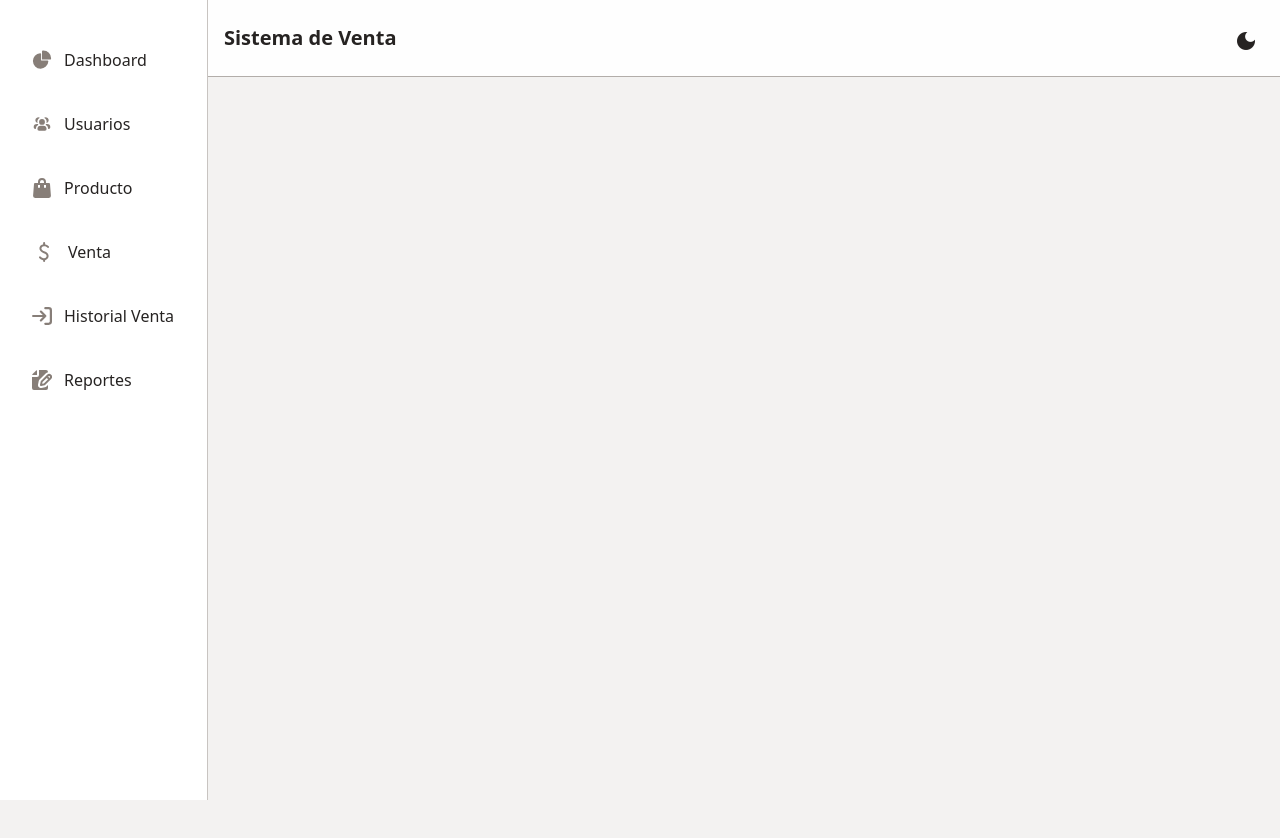
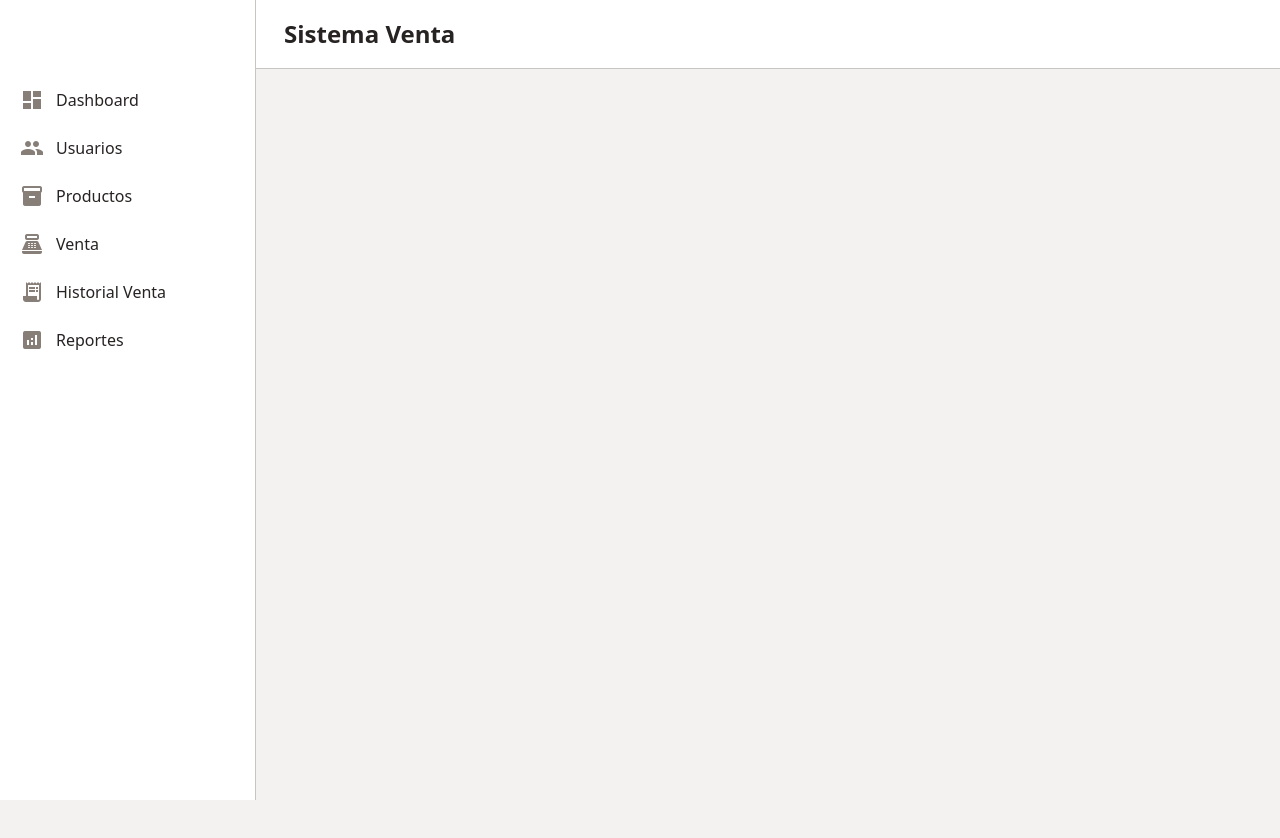
Before and after one commit to jgranados4/SistemaVenta, an Angular app: page /pages in a window 1280 px wide. Shown: the top 838 px of the page. Before the commit the page ends 800 px from the top, so only its background shows below. Built offline with nearby package versions, Linux system fonts and the light colour scheme.

Commit message:
feat: Refactor layout component to use dynamic menu items and improve sidebar functionality

```diff
--- a/src/app/componentes/layout/layout.component.html
+++ b/src/app/componentes/layout/layout.component.html
@@ -1,174 +1,62 @@
 <aside
   id="logo-sidebar"
-  class="fixed top-0 bottom-0 w-52 z-40 h-full p-4 border-r
-         bg-white dark:bg-gray-900
-         border-gray-200 dark:border-gray-800
-         theme-transition"
+  class="fixed top-0 left-0 z-40 w-64 h-screen pt-20 transition-transform bg-white border-r border-gray-200 sm:translate-x-0 dark:bg-gray-800 dark:border-gray-700"
+  [class.-translate-x-full]="!isSidebarActive()"
+  aria-label="Sidebar"
 >
-  <div class="py-4">
+  <div class="h-full px-3 pb-4 overflow-y-auto bg-white dark:bg-gray-800">
     <ul class="space-y-2 font-medium">
+      @for (item of menuItems(); track item.link) {
       <li>
         <a
-          routerLink="/pages/dasboard"
-          class="nav-link"
+          [routerLink]="item.link"
+          routerLinkActive="bg-gray-100 dark:bg-gray-700 text-primary-600 dark:text-primary-400"
+          class="flex items-center p-2 text-gray-900 rounded-lg dark:text-white hover:bg-gray-100 dark:hover:bg-gray-700 group transition-colors duration-200"
         >
-          <svg
-            class="nav-icon"
-            aria-hidden="true"
-            xmlns="http://www.w3.org/2000/svg"
-            fill="currentColor"
-            viewBox="0 0 22 21"
+          <mat-icon
+            class="w-6 h-6 text-gray-500 transition duration-75 dark:text-gray-400 group-hover:text-gray-900 dark:group-hover:text-white group-[.active]:text-inherit"
           >
-            <path
-              d="M16.975 11H10V4.025a1 1 0 0 0-1.066-.998 8.5 8.5 0 1 0 9.039 9.039.999.999 0 0 0-1-1.066h.002Z"
-            />
-            <path
-              d="M12.5 0c-.157 0-.311.01-.565.027A1 1 0 0 0 11 1.02V10h8.975a1 1 0 0 0 1-.935c.013-.188.028-.374.028-.565A8.51 8.51 0 0 0 12.5 0Z"
-            />
-          </svg>
-          <span class="flex-1 ms-3 whitespace-nowrap">Dashboard</span>
+            {{ item.icon }}
+          </mat-icon>
+
+          <span class="ms-3">{{ item.label }}</span>
         </a>
       </li>
-      <li>
-        <a
-          routerLink="/pages/usuarios"
-          class="nav-link"
-        >
-          <svg
-            class="nav-icon"
-            aria-hidden="true"
-            xmlns="http://www.w3.org/2000/svg"
-            width="24"
-            height="24"
-            fill="currentColor"
-            viewBox="0 0 24 24"
-          >
-            <path
-              fill-rule="evenodd"
-              d="M12 6a3.5 3.5 0 1 0 0 7 3.5 3.5 0 0 0 0-7Zm-1.5 8a4 4 0 0 0-4 4 2 2 0 0 0 2 2h7a2 2 0 0 0 2-2 4 4 0 0 0-4-4h-3Zm6.82-3.096a5.51 5.51 0 0 0-2.797-6.293 3.5 3.5 0 1 1 2.796 6.292ZM19.5 18h.5a2 2 0 0 0 2-2 4 4 0 0 0-4-4h-1.1a5.503 5.503 0 0 1-.471.762A5.998 5.998 0 0 1 19.5 18ZM4 7.5a3.5 3.5 0 0 1 5.477-2.889 5.5 5.5 0 0 0-2.796 6.293A3.501 3.501 0 0 1 4 7.5ZM7.1 12H6a4 4 0 0 0-4 4 2 2 0 0 0 2 2h.5a5.998 5.998 0 0 1 3.071-5.238A5.505 5.505 0 0 1 7.1 12Z"
-              clip-rule="evenodd"
-            />
-          </svg>
-
-          <span class="flex-1 ms-3 whitespace-nowrap">Usuarios</span>
-        </a>
-      </li>
-      <li>
-        <a
-          routerLink="/pages/productos"
-          class="nav-link"
-        >
-          <svg
-            class="nav-icon"
-            aria-hidden="true"
-            xmlns="http://www.w3.org/2000/svg"
-            fill="currentColor"
-            viewBox="0 0 18 20"
-          >
-            <path
-              d="M17 5.923A1 1 0 0 0 16 5h-3V4a4 4 0 1 0-8 0v1H2a1 1 0 0 0-1 .923L.086 17.846A2 2 0 0 0 2.08 20h13.84a2 2 0 0 0 1.994-2.153L17 5.923ZM7 9a1 1 0 0 1-2 0V7h2v2Zm0-5a2 2 0 1 1 4 0v1H7V4Zm6 5a1 1 0 1 1-2 0V7h2v2Z"
-            />
-          </svg>
-          <span class="flex-1 ms-3 whitespace-nowrap">Producto</span>
-        </a>
-      </li>
-      <li>
-        <a
-          routerLink="/pages/Venta"
-          class="nav-link"
-        >
-          <svg
-            class="w-6 h-6 text-gray-500 transition duration-75"
-            aria-hidden="true"
-            xmlns="http://www.w3.org/2000/svg"
-            width="24"
-            height="24"
-            fill="none"
-            viewBox="0 0 24 24"
-          >
-            <path
-              stroke="currentColor"
-              stroke-linecap="round"
-              stroke-linejoin="round"
-              stroke-width="2"
-              d="M8 17.345a4.76 4.76 0 0 0 2.558 1.618c2.274.589 4.512-.446 4.999-2.31.487-1.866-1.273-3.9-3.546-4.49-2.273-.59-4.034-2.623-3.547-4.488.486-1.865 2.724-2.899 4.998-2.31.982.236 1.87.793 2.538 1.592m-3.879 12.171V21m0-18v2.2"
-            />
-          </svg>
-          <span class="flex-1 ms-3 whitespace-nowrap">Venta</span>
-        </a>
-      </li>
-
-      <li>
-        <a
-          routerLink="/pages/historial_venta"
-          class="nav-link"
-        >
-          <svg
-            class="nav-icon"
-            aria-hidden="true"
-            xmlns="http://www.w3.org/2000/svg"
-            fill="none"
-            viewBox="0 0 18 16"
-          >
-            <path
-              stroke="currentColor"
-              stroke-linecap="round"
-              stroke-linejoin="round"
-              stroke-width="2"
-              d="M1 8h11m0 0L8 4m4 4-4 4m4-11h3a2 2 0 0 1 2 2v10a2 2 0 0 1-2 2h-3"
-            />
-          </svg>
-          <span class="flex-1 ms-3 whitespace-nowrap">Historial Venta</span>
-        </a>
-      </li>
-      <li>
-        <a
-          routerLink="/pages/reportes"
-          class="nav-link"
-        >
-          <svg
-            class="nav-icon"
-            aria-hidden="true"
-            xmlns="http://www.w3.org/2000/svg"
-            fill="currentColor"
-            viewBox="0 0 20 20"
-          >
-            <path
-              d="M5 5V.13a2.96 2.96 0 0 0-1.293.749L.879 3.707A2.96 2.96 0 0 0 .13 5H5Z"
-            />
-            <path
-              d="M6.737 11.061a2.961 2.961 0 0 1 .81-1.515l6.117-6.116A4.839 4.839 0 0 1 16 2.141V2a1.97 1.97 0 0 0-1.933-2H7v5a2 2 0 0 1-2 2H0v11a1.969 1.969 0 0 0 1.933 2h12.134A1.97 1.97 0 0 0 16 18v-3.093l-1.546 1.546c-.413.413-.94.695-1.513.81l-3.4.679a2.947 2.947 0 0 1-1.85-.227 2.96 2.96 0 0 1-1.635-3.257l.681-3.397Z"
-            />
-            <path
-              d="M8.961 16a.93.93 0 0 0 .189-.019l3.4-.679a.961.961 0 0 0 .49-.263l6.118-6.117a2.884 2.884 0 0 0-4.079-4.078l-6.117 6.117a.96.96 0 0 0-.263.491l-.679 3.4A.961.961 0 0 0 8.961 16Zm7.477-9.8a.958.958 0 0 1 .68-.281.961.961 0 0 1 .682 1.644l-.315.315-1.36-1.36.313-.318Zm-5.911 5.911 4.236-4.236 1.359 1.359-4.236 4.237-1.7.339.341-1.699Z"
-            />
-          </svg>
-          <span class="flex-1 ms-3 whitespace-nowrap">Reportes</span>
-        </a>
-      </li>
+      }
     </ul>
   </div>
 </aside>
-<main class="relative md:ml-52 min-h-screen
-             bg-gray-50 dark:bg-gray-900
-             theme-transition">
-  <!-- Navbar -->
-  <nav class="sticky top-0 z-50 w-full p-2
-             border-b border-gray-300 dark:border-gray-800
-             bg-white/90 dark:bg-gray-900/90 backdrop-blur-sm
-             theme-transition">
-    <div class="flex p-2 justify-between items-center">
-      <div class="">
-        <span class="self-center text-xl font-semibold whitespace-nowrap text-gray-900 dark:text-white theme-transition">
-          Sistema de Venta
-        </span>
+
+<main
+  class="relative md:ml-64 min-h-screen transition-colors duration-300 bg-gray-50 dark:bg-gray-900"
+>
+  <nav
+    class="fixed top-0 z-50 w-full bg-white border-b border-gray-200 dark:bg-gray-800 dark:border-gray-700"
+  >
+    <div class="px-3 py-3 lg:px-5 lg:pl-3">
+      <div class="flex items-center justify-between">
+        <div class="flex items-center justify-start rtl:justify-end">
+          <button
+            (click)="toggleSidebar()"
+            type="button"
+            class="inline-flex items-center p-2 text-sm text-gray-500 rounded-lg sm:hidden hover:bg-gray-100 focus:outline-none focus:ring-2 focus:ring-gray-200 dark:text-gray-400 dark:hover:bg-gray-700 dark:focus:ring-gray-600"
+          >
+            <span class="sr-only">Open sidebar</span>
+            <mat-icon>menu</mat-icon>
+          </button>
+          <a routerLink="/" class="flex ms-2 md:ms-4">
+            <span
+              class="self-center text-xl font-semibold sm:text-2xl whitespace-nowrap dark:text-white"
+              >Sistema Venta</span
+            >
+          </a>
         </div>
-      <div class="w-10 flex items-center gap-2">
+
+        <div class="flex items-center">
           <button
             mat-icon-button
-          [matTooltip]="isDark() ? 'Cambiar a Modo Claro' : 'Cambiar a Modo Oscuro'"
             (click)="toggleTheme()"
-          class="text-gray-600 dark:text-gray-300 theme-transition hover:bg-gray-100 dark:hover:bg-gray-800"
+            class="text-gray-500 dark:text-gray-400"
           >
             @if (isDark()) {
             <mat-icon>light_mode</mat-icon>
@@ -178,9 +66,10 @@
           </button>
         </div>
       </div>
+    </div>
   </nav>
 
-  <div class="p-4 mt-4 w-full h-full">
+  <div class="p-4 mt-14">
     <router-outlet />
   </div>
 </main>
--- a/src/app/componentes/layout/layout.component.ts
+++ b/src/app/componentes/layout/layout.component.ts
@@ -1,33 +1,46 @@
-import { Component, signal, inject } from '@angular/core';
-import { RouterLink, RouterOutlet } from '@angular/router';
+import { Component, signal, inject, ChangeDetectionStrategy } from '@angular/core';
+import { RouterLink, RouterLinkActive, RouterOutlet } from '@angular/router';
 import { ThemeService } from '@core/services/theme.service';
 import { MatIconModule } from '@angular/material/icon';
 import { MatButtonModule } from '@angular/material/button';
 import { MatTooltipModule } from '@angular/material/tooltip';
+interface MenuItem {
+  label: string;
+  icon: string;
+  link: string;
+}
 
 @Component({
   selector: 'app-layout',
-  standalone: true,
   imports: [
     RouterOutlet,
     RouterLink,
+    RouterLinkActive,
     MatIconModule,
     MatButtonModule,
     MatTooltipModule,
   ],
   templateUrl: './layout.component.html',
   styleUrl: './layout.component.css',
+  changeDetection: ChangeDetectionStrategy.OnPush,
 })
 export class LayoutComponent {
   isSidebarActive = signal<boolean>(false);
   isUsuario = signal<boolean>(false);
   private themeService = inject(ThemeService);
-
   // Exponer el tema para usar en el template
   readonly isDark = this.themeService.isDark;
+  readonly menuItems = signal<MenuItem[]>([
+    { label: 'Dashboard',       icon: 'dashboard',       link: '/pages/dashboard' },
+    { label: 'Usuarios',        icon: 'group',           link: '/pages/usuarios' },
+    { label: 'Productos',       icon: 'inventory_2',     link: '/pages/productos' },
+    { label: 'Venta',           icon: 'point_of_sale',   link: '/pages/Venta' },
+    { label: 'Historial Venta', icon: 'receipt_long',    link: '/pages/historial_venta' },
+    { label: 'Reportes',        icon: 'analytics',       link: '/pages/reportes' },
+  ]);
 
   toggleSidebar() {
-    this.isSidebarActive.update(active=>!active)
+    this.isSidebarActive.update((active) => !active);
   }
 
   toggleTheme() {
```
Lines whose indentation alone changed are shown as unchanged.
